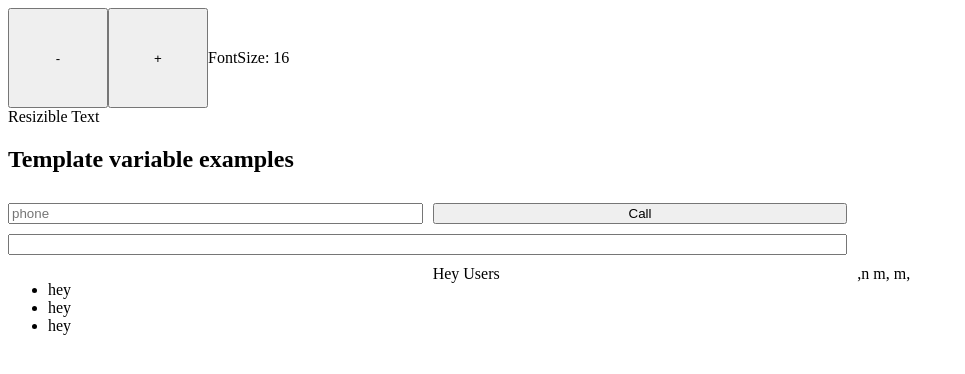
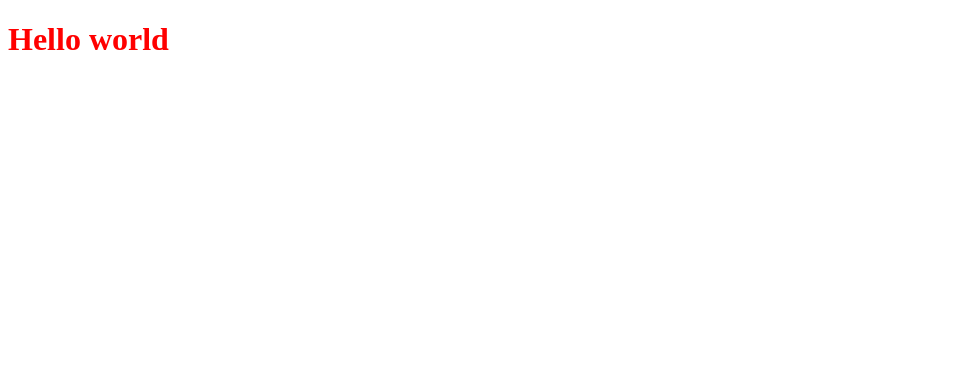
Before and after one commit to samade123/angular-my-first-project, an Angular app: page / in a window 1280 px wide. Shown: the top 374 px of the page, without its empty margins (0-965 px from the left). Built offline with nearby package versions, Linux system fonts and the light colour scheme.

Commit message:
dependency injection

```diff
--- a/src/app/app.component.html
+++ b/src/app/app.component.html
@@ -1,46 +1 @@
-<app-sizer [(size)]="fontSizepx"></app-sizer>
-<div [style.font-size.px]="fontSizepx">Resizible Text</div>
-
-<main>
-  <h2>Template variable examples</h2>
-  <input #phone placeholder="phone" />
-  <button (click)="callPhone(phone.value)">Call</button>
-
-  <input #ref1 type="text" [(ngModel)]="firstExample" />
-  <span *ngIf="true">{{ref1.value}}</span>
-
-  <ul>
-    <li *ngFor="let item of items">
-      {{item.name}}
-    </li>
-  </ul>
-
-  <div [ngSwitch]="familyMember.name">
-    <span *ngSwitchCase="'John'">Hey Users</span>
-  </div>
-
-
-  <!-- <ng-template [ngIf]="true">
-    <span [appHighlight]="'red'" >{{ref1.value}}</span>
-  </ng-template> -->
-
-  <span [appHighlight]="'red'">,n m, m,</span>
-
-</main>
-
-<style>
-  main {
-    display: grid;
-    gap: 10px;
-    grid-template-columns: 1fr 1fr 1fr;
-  }
-
-  input:nth-of-type(2) {
-    grid-column: span 2;
-  }
-
-  :is(h1, h2, h3, h4) {
-    grid-column: span 3;
-
-  }
-</style>
+<h1>Hello world</h1>
--- a/src/app/app.component.ts
+++ b/src/app/app.component.ts
@@ -1,4 +1,5 @@
-import { Component, OnInit, OnDestroy, ViewEncapsulation } from '@angular/core';
+import { Component, OnInit, OnDestroy, ViewEncapsulation, Renderer2, ElementRef } from '@angular/core';
+import { LogService } from './log.service';
 
 @Component({
   selector: 'app-root',
@@ -7,16 +8,16 @@
   encapsulation: ViewEncapsulation.None,
 })
 // export class AppComponent implements OnInit, OnDestroy {
-export class AppComponent {
+export class AppComponent implements OnInit{
+
+  constructor(private logService: LogService,
+    private renderer: Renderer2,
+    private host: ElementRef) {}
   title = 'my-first-project';
-  fontSizepx = 16;
-  firstExample = '';
 
-  items = [{ name: 'hey' }, { name: 'hey' }, { name: 'hey' }];
+  ngOnInit(): void {
+      this.logService.logMessage('Hello');
+      this.renderer.setStyle(this.host.nativeElement, 'color', 'red')
+  }
 
-  familyMember = {name: "John"}
-
-  callPhone(phone: string) {
-    console.log(phone);
-  }
 }
--- a/src/app/app.module.ts
+++ b/src/app/app.module.ts
@@ -10,6 +10,7 @@
 import { FormsModule } from '@angular/forms';
 import { CommonModule } from '@angular/common';
 import { HighlightDirective } from './highlight.directive';
+import { LogService } from './log.service';
 
 
 @NgModule({
@@ -27,7 +28,7 @@
     FormsModule,
     CommonModule
   ],
-  providers: [],
+  providers: [LogService],
   bootstrap: [AppComponent]
 })
 export class AppModule { }
--- /dev/null
+++ b/src/app/log.service.ts
@@ -0,0 +1,13 @@
+import { Injectable } from '@angular/core';
+
+@Injectable({
+  providedIn: 'root'
+})
+export class LogService {
+
+  logMessage(msg: string): void {
+    console.log(msg)
+  }
+
+  constructor() { }
+}
```
Also changed, not shown: 1 other file (tests, documents, lock files or other folders).
